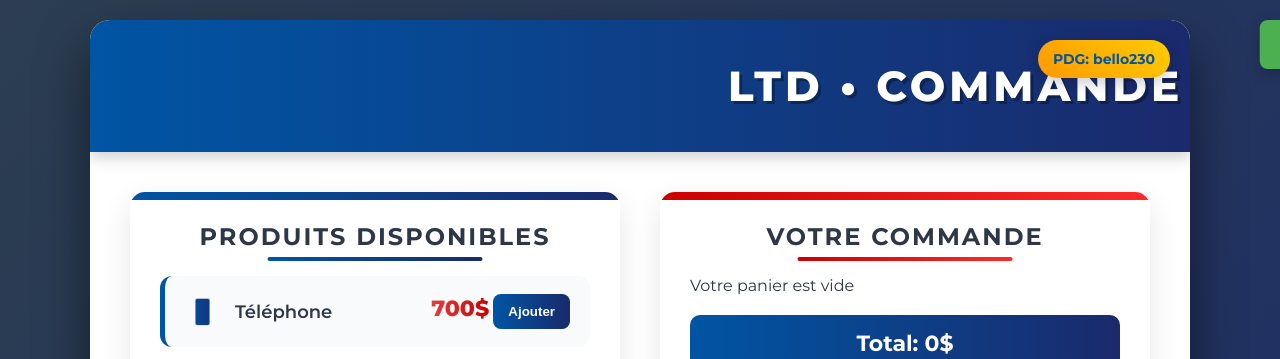
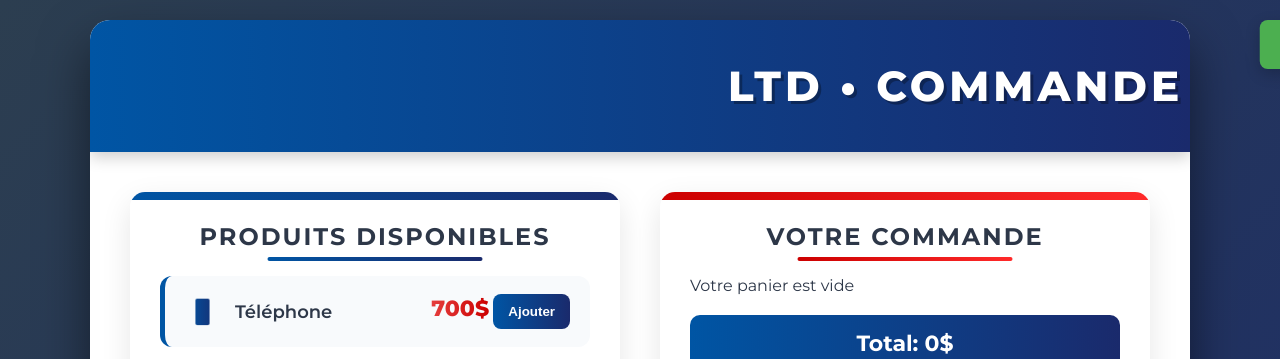
Before and after one commit to Bello51564/ltd-prix-site, a plain HTML site: page index.html in a window 1280 px wide. Shown: the top 359 px of the page. Drawn offline with Linux system fonts and the light colour scheme.

Commit message:
Update index.html

```diff
--- a/index.html
+++ b/index.html
@@ -30,6 +30,7 @@
             overflow: hidden;
             box-shadow: 0 25px 50px rgba(0, 0, 0, 0.5);
             color: #2d3748;
+            position: relative;
         }
 
         .header {
@@ -306,6 +307,7 @@
             color: white;
             font-size: 16px;
             font-weight: 500;
+            position: relative;
         }
 
         .discord-info {
@@ -363,17 +365,13 @@
             line-height: 1.5;
         }
 
-        .bello-badge {
+        .signature {
             position: absolute;
-            top: 20px;
+            bottom: 15px;
             right: 20px;
-            background: linear-gradient(45deg, #ff9900, #ffcc00);
-            color: #0055a4;
-            padding: 10px 15px;
-            border-radius: 50px;
-            font-weight: bold;
+            color: #a0aec0;
             font-size: 14px;
-            box-shadow: 0 5px 15px rgba(0, 0, 0, 0.2);
+            font-style: italic;
         }
     </style>
 </head>
@@ -381,7 +379,6 @@
     <div class="container">
         <div class="header">
             <div class="scrolling-text">LTD • COMMANDE EN LIGNE •</div>
-            <div class="bello-badge">PDG: bello230</div>
         </div>
 
         <div class="content">
@@ -552,6 +549,7 @@
 
         <div class="footer">
             <p>Magasin LTD • Commandes en ligne • Livraison rapide</p>
+            <div class="signature">by bello230</div>
         </div>
     </div>
 
```
